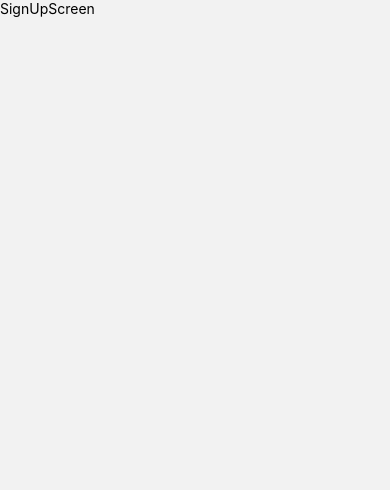
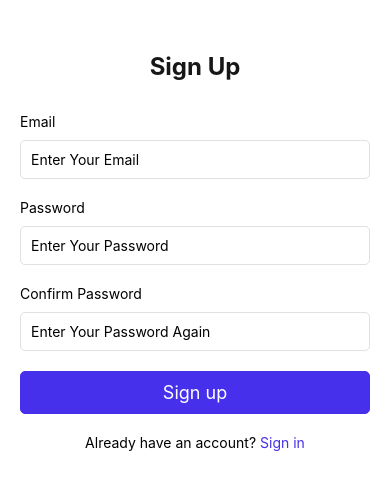
Before and after one commit to mrifat1/QuizApp-ReactNative-Firebase, a React Native app: screen /SignUpScreen in a window 390 px wide. Shown: the top 490 px of the page. Built offline with nearby package versions, Linux system fonts and the light colour scheme.

Commit message:
added: signUp & logIn using firebase authentication

```diff
--- a/package.json
+++ b/package.json
@@ -10,6 +10,8 @@
     "lint": "eslint ."
   },
   "dependencies": {
+    "@react-native-firebase/app": "^14.5.0",
+    "@react-native-firebase/auth": "^14.5.0",
     "@react-native-masked-view/masked-view": "^0.2.6",
     "@react-navigation/native": "^6.0.8",
     "@react-navigation/stack": "^6.1.1",
--- a/src/components/shared/AppButton.js
+++ b/src/components/shared/AppButton.js
@@ -2,7 +2,7 @@ import React from 'react';
 import { View, Text, TouchableOpacity } from 'react-native';
 import { COLORS } from '../../constants/theme';
 
-const FormButton = ({
+const AppButton = ({
    labelText = '',
    handleOnPress = null,
    style,
@@ -36,4 +36,4 @@ const FormButton = ({
    );
 };
 
-export default FormButton;
+export default AppButton;
--- a/src/navigation/AuthStackNav.js
+++ b/src/navigation/AuthStackNav.js
@@ -11,7 +11,7 @@ const AuthStackNav = () => {
             headerShown: false,
          }}
       >
-         <Stack.Screen name="SignInscreen" component={SignInScreen} />
+         <Stack.Screen name="SignInScreen" component={SignInScreen} />
          <Stack.Screen name="SignUpScreen" component={SignUpScreen} />
       </Stack.Navigator>
    );
--- a/src/screens/SignInScreen.js
+++ b/src/screens/SignInScreen.js
@@ -4,6 +4,7 @@ import { SafeAreaView, Text, View } from 'react-native';
 import FormButton from '../components/shared/AppButton';
 import FormInput from '../components/shared/AppInput';
 import { COLORS } from '../constants/theme';
+import { signIn } from '../utils/Auth';
 
 const SignInScreen = () => {
    const navigation = useNavigation();
@@ -12,7 +13,7 @@ const SignInScreen = () => {
 
    const handleOnSubmit = () => {
       if (email !== '' && password !== '') {
-         //Sign In
+         signIn(email, password);
       }
    };
    return (
--- a/src/screens/SignUpScreen.js
+++ b/src/screens/SignUpScreen.js
@@ -1,11 +1,106 @@
-import { View, Text } from 'react-native';
-import React from 'react';
+import React, { useState } from 'react';
+import {
+   View,
+   Text,
+   SafeAreaView,
+   Alert,
+   ScrollView,
+   Pressable,
+} from 'react-native';
+import { useNavigation } from '@react-navigation/native';
+import { COLORS } from '../constants/theme';
+import AppButton from '../components/shared/AppButton';
+import AppInput from '../components/shared/AppInput';
+import { signUp } from '../utils/Auth';
 
 const SignUpScreen = () => {
+   const navigation = useNavigation();
+   const [email, setEmail] = useState('');
+   const [password, setPassword] = useState('');
+   const [confirmPassword, setConfirmPassword] = useState('');
+
+   const handleOnSubmit = () => {
+      if (email !== '' && password !== '') {
+         if (password === confirmPassword) {
+            signUp(email, password);
+         } else {
+            Alert.alert('Password Did not match');
+         }
+      }
+   };
    return (
-      <View>
-         <Text>SignUpScreen</Text>
-      </View>
+      <ScrollView
+         contentContainerStyle={{
+            flex: 1,
+            backgroundColor: COLORS.white,
+            alignItems: 'center',
+            justifyContent: 'flex-start',
+            padding: 20,
+         }}
+      >
+         {/* Header */}
+         <Text
+            style={{
+               fontSize: 24,
+               color: COLORS.black,
+               fontWeight: 'bold',
+               marginVertical: 32,
+            }}
+         >
+            Sign Up
+         </Text>
+
+         {/* Email */}
+         <AppInput
+            labelText="Email"
+            placeholderText="Enter Your Email"
+            onChangeText={value => setEmail(value)}
+            value={email}
+            keyboardType={'email-address'}
+         />
+
+         {/* Password */}
+         <AppInput
+            labelText="Password"
+            placeholderText="Enter Your Password"
+            onChangeText={value => setPassword(value)}
+            value={password}
+            secureTextEntry={true}
+         />
+
+         {/* Confirm Password */}
+         <AppInput
+            labelText="Confirm Password"
+            placeholderText="Enter Your Password Again"
+            onChangeText={value => setConfirmPassword(value)}
+            value={confirmPassword}
+            secureTextEntry={true}
+         />
+
+         {/* Submit button */}
+         <AppButton
+            labelText="Sign up"
+            handleOnPress={handleOnSubmit}
+            style={{ width: '100%' }}
+         />
+
+         {/* Footer */}
+         <View
+            style={{
+               flexDirection: 'row',
+               alignItems: 'center',
+               marginTop: 20,
+            }}
+         >
+            <Text>Already have an account?</Text>
+            <Text
+               style={{ marginLeft: 4, color: COLORS.primary }}
+               onPress={() => navigation.navigate('SignInScreen')}
+            >
+               Sign in
+            </Text>
+         </View>
+      </ScrollView>
    );
 };
 
--- /dev/null
+++ b/src/utils/Auth.js
@@ -0,0 +1,23 @@
+import auth from '@react-native-firebase/auth';
+import { ToastAndroid } from 'react-native';
+export const signIn = (email, password) => {
+   auth()
+      .signInWithEmailAndPassword(email, password)
+      .then(() => {
+         ToastAndroid.show('Logged in', ToastAndroid.SHORT);
+      })
+      .catch(err => {
+         console.log(err);
+      });
+};
+
+export const signUp = (email, password) => {
+   auth()
+      .createUserWithEmailAndPassword(email, password)
+      .then(() => {
+         ToastAndroid.show('Signed Up', ToastAndroid.SHORT);
+      })
+      .catch(err => {
+         console.log(err);
+      });
+};
```
Also changed, not shown: 4 other files (tests, documents, lock files or other folders).
